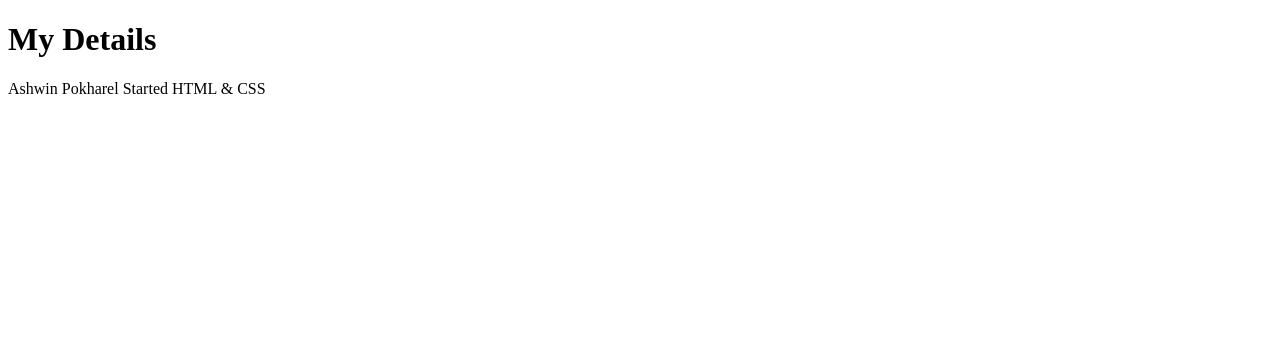
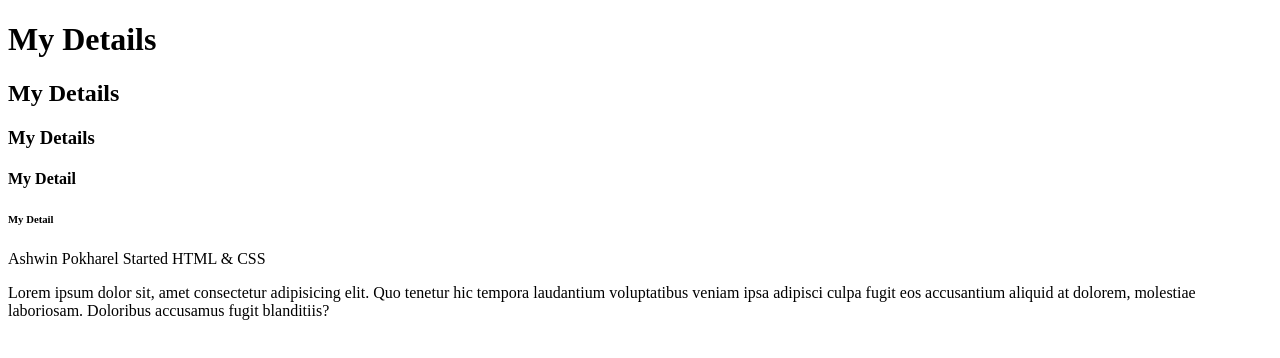
Before and after one commit to awinp/week1htmlcrashcourse, a plain HTML site: page index.html in a window 1280 px wide. Drawn offline with Linux system fonts and the light colour scheme.

Commit message:
headings

```diff
--- a/index.html
+++ b/index.html
@@ -8,6 +8,12 @@
 </head>
 <body>
     <h1> My Details</h1>
+    <h2>My Details</h2>
+    <h3>My Details</h3>
+    <h4>My Detail</h4>
+    <h6>My Detail</h6>
     <p>Ashwin Pokharel Started HTML & CSS </p>
+    <p>Lorem ipsum dolor sit, amet consectetur adipisicing elit. Quo tenetur hic tempora laudantium voluptatibus veniam ipsa adipisci culpa fugit eos accusantium aliquid at dolorem, molestiae laboriosam. Doloribus accusamus fugit blanditiis?</p>
+
 </body>
 </html>
```
